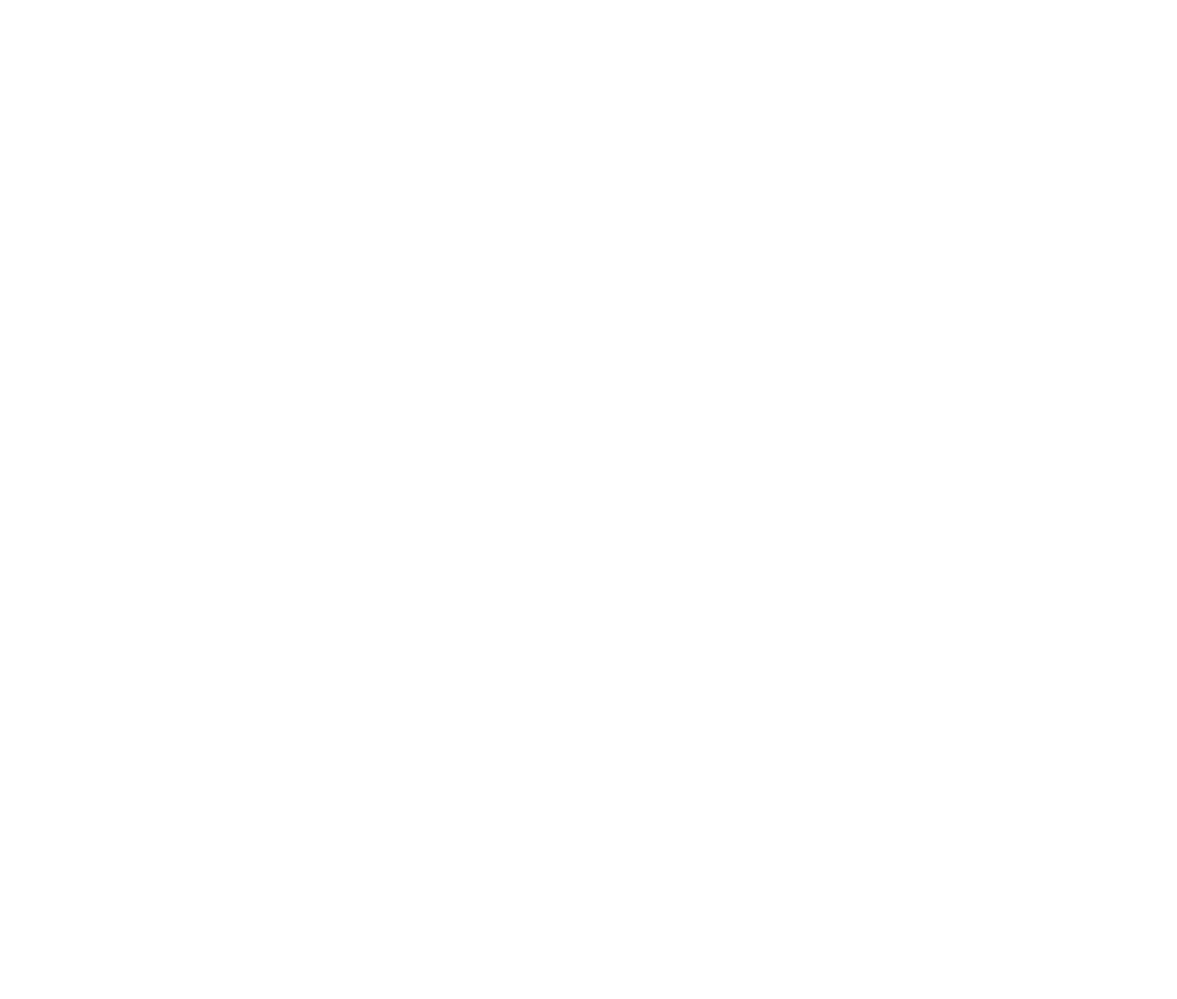
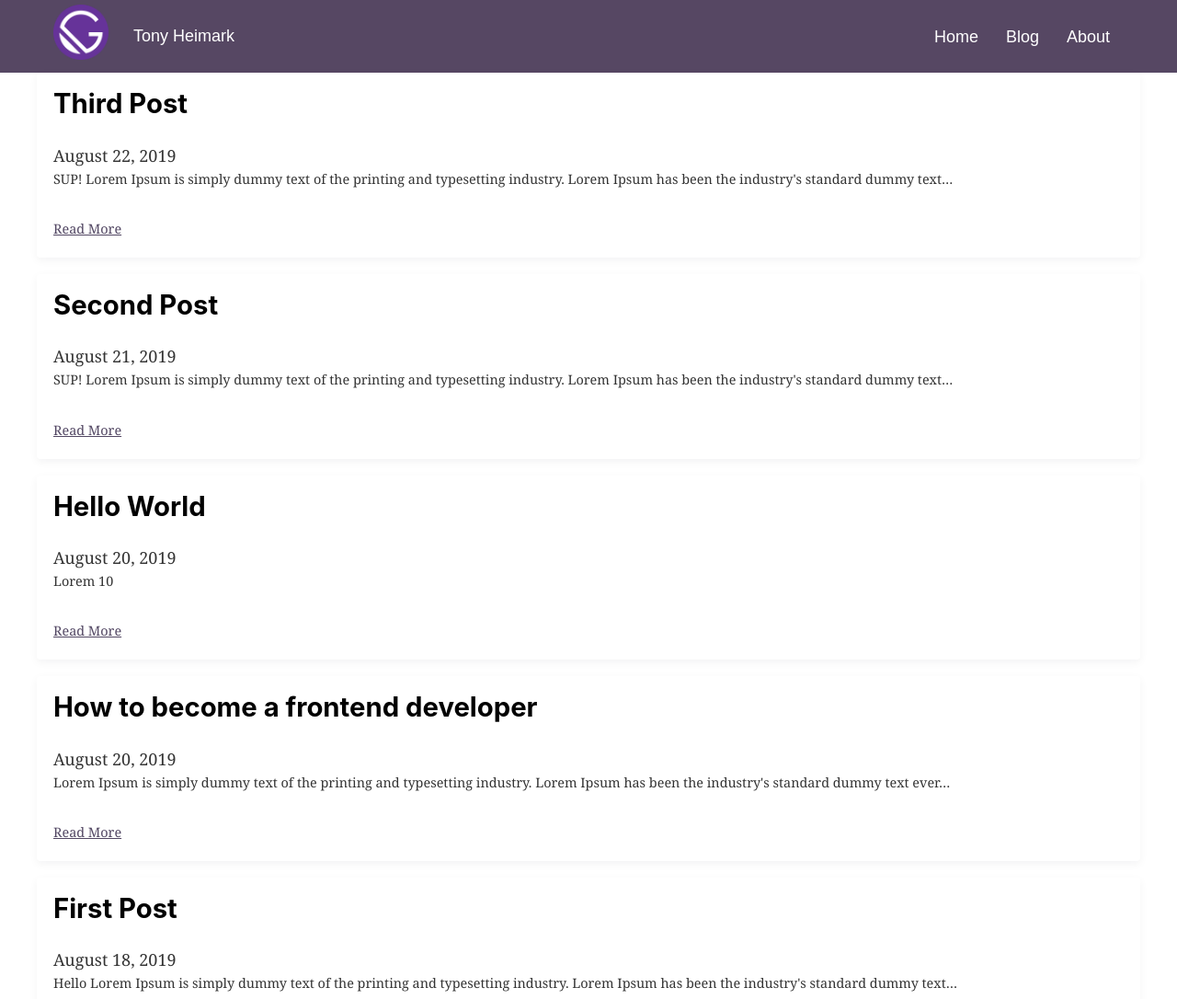
Before and after one commit to TonyHeimark/GatsbyExperiment, a Gatsby site: page /blog in a window 1280 px wide. Before the commit this address had no page. Shown: the top 1086 px of the page at 92% size. Before the commit the page ends 800 px from the top, so only its background shows below. Built offline with nearby package versions, Linux system fonts and the light colour scheme; Gatsby itself is replaced by a stand-in of ours.

Commit message:
added pages

```diff
--- a/src/components/header.js
+++ b/src/components/header.js
@@ -1,4 +1,4 @@
-import { Link } from 'gatsby'
+import { Link, withAssetPrefix } from 'gatsby'
 import PropTypes from 'prop-types'
 import React from 'react'
 import styled from 'styled-components'
@@ -17,12 +17,40 @@ const HeaderContainer = styled.div`
   margin: 0 auto;
   max-width: 1200px;
   padding: 0.3rem 1rem;
+  display: flex;
+  justify-content: space-between;
+  align-items: center;
+  position: relative;
+`
+
+const Navigation = styled.ul`
+  list-style: none;
+  font-size: 1rem;
+  font-family: Arial;
+  margin: 10px 0;
+
+  li {
+    display: inline;
+    margin: 15px;
+  }
+
+  a {
+    color: white;
+    text-decoration: none;
+  }
 `
 
 const Header = ({ siteTitle }) => (
   <HeaderWrapper>
     <HeaderContainer>
-      <h1 style={{ margin: 0 }}>
+      <div>
+        <h1
+          style={{
+            margin: '0',
+
+            display: 'inline',
+          }}
+        >
           <Link
             to="/"
             style={{
@@ -39,6 +67,31 @@ const Header = ({ siteTitle }) => (
             />
           </Link>
         </h1>
+        <span
+          style={{
+            color: 'white',
+            fontFamily: 'Arial',
+            margin: '0 0 0 1.5rem',
+            top: '26px',
+            position: 'absolute',
+          }}
+        >
+          Tony Heimark
+        </span>
+      </div>
+      <nav>
+        <Navigation>
+          <li>
+            <Link to="/">Home</Link>
+          </li>
+          <li>
+            <Link to="/blog">Blog</Link>
+          </li>
+          <li>
+            <Link to="/about">About</Link>
+          </li>
+        </Navigation>
+      </nav>
     </HeaderContainer>
   </HeaderWrapper>
 )
--- a/src/components/layout.js
+++ b/src/components/layout.js
@@ -46,7 +46,9 @@ const Layout = ({ children, location }) => {
         )}
       </Spring>
       <div style={{ margin: '0 auto', maxWidth: '1200px' }}>{children}</div>
-      <footer>© {new Date().getFullYear()}, Tony Heimark</footer>
+      <footer style={{ margin: '0 auto', maxWidth: '1200px' }}>
+        © {new Date().getFullYear()}, Tony Heimark
+      </footer>
     </>
   )
 }
--- a/src/components/postLayout.js
+++ b/src/components/postLayout.js
@@ -21,6 +21,7 @@ const postLayout = props => {
       max-height: 500px;
       overflow: hidden;
       grid-column: 1/3;
+      margin-bottom: 20px;
     }
 
     @media (max-width: 768px) {
--- /dev/null
+++ b/src/pages/blog.js
@@ -0,0 +1,14 @@
+import React from 'react'
+
+import Layout from '../components/layout'
+import Listing from '../components/listing'
+import SEO from '../components/seo'
+
+const Blog = ({ location }) => (
+  <Layout location={location}>
+    <SEO title="Blog" />
+    <Listing />
+  </Layout>
+)
+
+export default Blog
```
Lines whose indentation alone changed are shown as unchanged.
